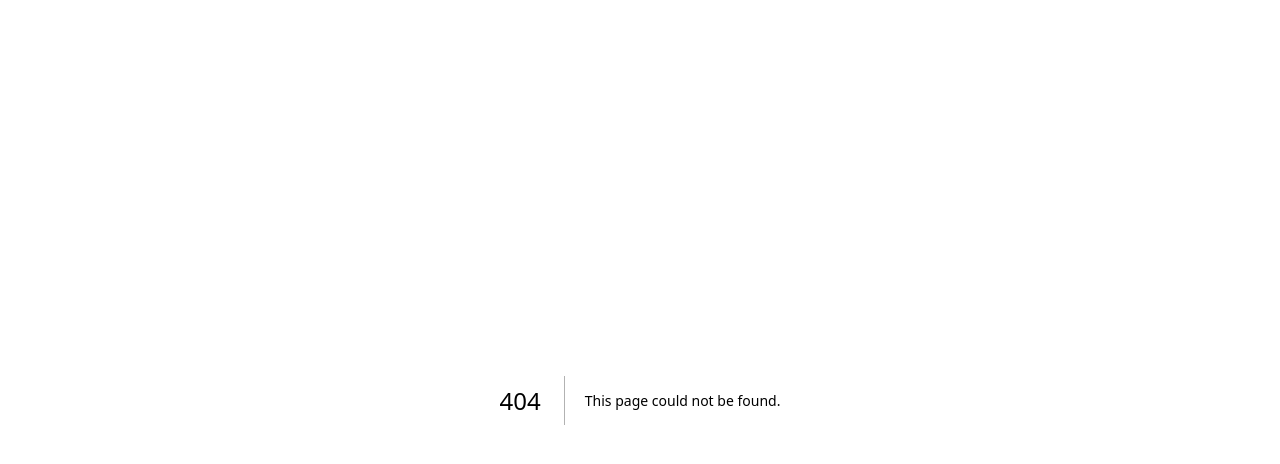
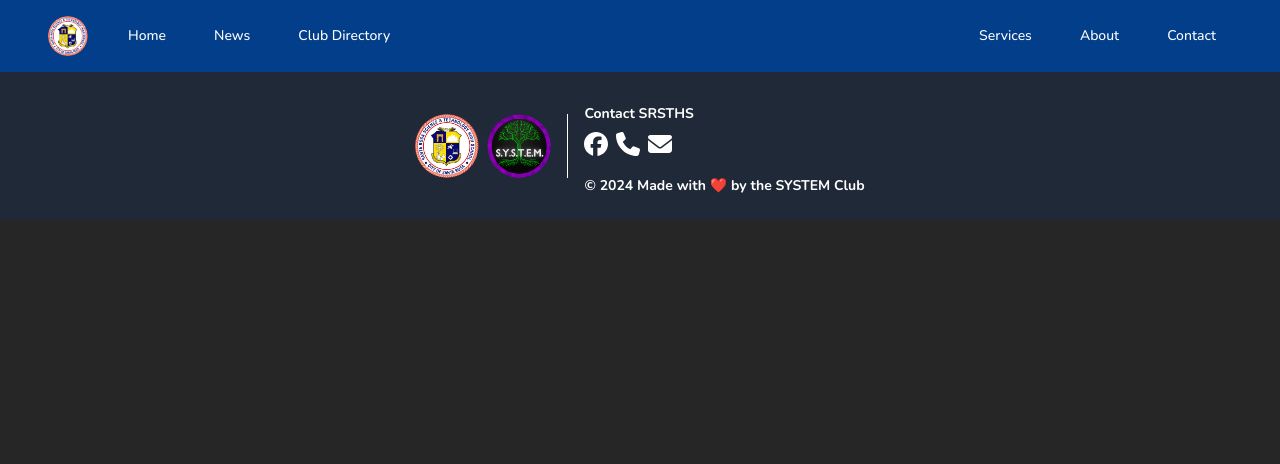
Before and after one commit to starsci/website, a Next.js app: page /clubs in a window 1280 px wide. Before the commit this address had no page. Shown: the top 464 px of the page. Built offline with nearby package versions, Linux system fonts and the light colour scheme.

Commit message:
create news, services, and clubs skeleton files

```diff
--- /dev/null
+++ b/app/clubs/page.tsx
@@ -0,0 +1,10 @@
+import {Page} from "@/components/Page";
+
+export default function ClubDirectory() {
+    return (
+        <Page>
+            <>
+            </>
+        </Page>
+    )
+}
--- /dev/null
+++ b/app/news/page.tsx
@@ -0,0 +1,10 @@
+import {Page} from "@/components/Page";
+
+export default function News() {
+    return (
+        <Page>
+            <>
+            </>
+        </Page>
+    )
+}
--- /dev/null
+++ b/app/services/page.tsx
@@ -0,0 +1,10 @@
+import {Page} from "@/components/Page";
+
+export default function Services() {
+    return (
+        <Page>
+            <>
+            </>
+        </Page>
+    )
+}
```
